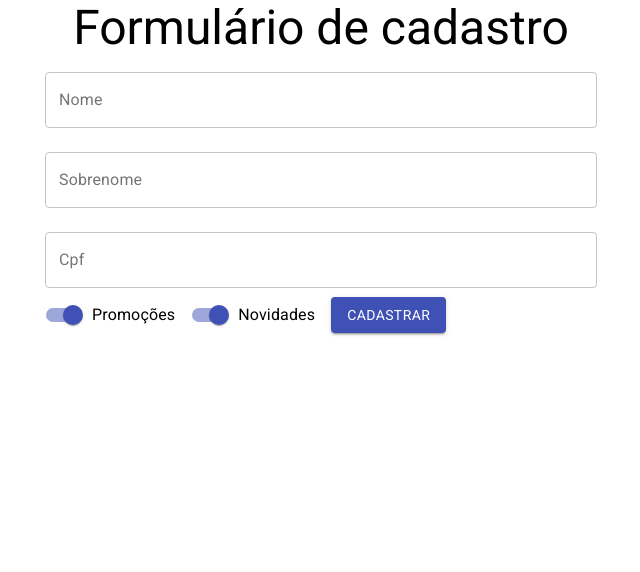
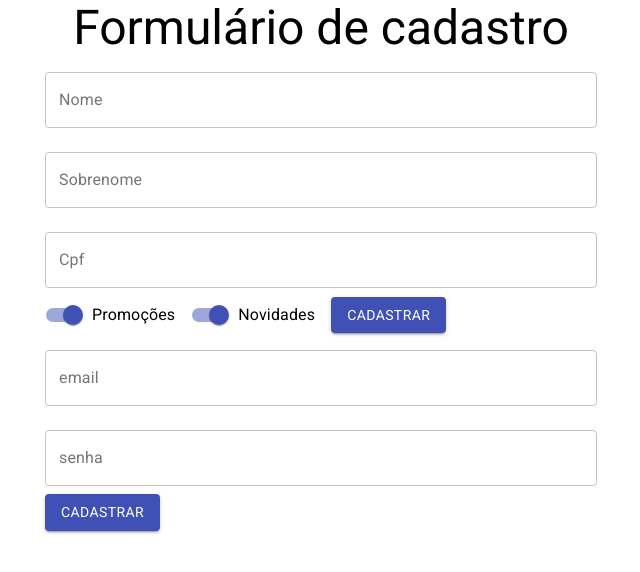
Before and after one commit to lucsimao/alura-react-function-components, a React (Create React App) app: page / in a window 1280 px wide. Shown: the top 572 px of the page, without its empty margins (319-959 px from the left). Built offline with nearby package versions, Linux system fonts and the light colour scheme.

Commit message:
feat: create dadosPessoais

```diff
--- /dev/null
+++ b/src/FormularioCadastro/DadosPessoais.jsx
@@ -0,0 +1,94 @@
+import { Button, FormControlLabel, Switch, TextField } from '@material-ui/core';
+import React, { useState } from 'react';
+
+function DadosPessoais({ aoEnviar, validarCpf }) {
+  const [nome, setNome] = useState('');
+  const [sobrenome, setSobrenome] = useState('');
+  const [cpf, setCpf] = useState('');
+  const [promocoes, setPromocoes] = useState(true);
+  const [novidades, setNovidades] = useState(true);
+  const [erros, setErros] = useState({ cpf: { valido: true, texto: '' } });
+
+  return (
+    <form
+      onSubmit={(event) => {
+        event.preventDefault();
+        aoEnviar({ nome, sobrenome, cpf, novidades, promocoes });
+      }}
+    >
+      <TextField
+        value={nome}
+        onChange={(event) => {
+          setNome(event.target.value);
+        }}
+        id="nome"
+        label="Nome"
+        variant="outlined"
+        fullWidth
+        margin="normal"
+      />
+      <TextField
+        value={sobrenome}
+        onChange={(event) => {
+          setSobrenome(event.target.value);
+        }}
+        id="sobrenome"
+        label="Sobrenome"
+        variant="outlined"
+        fullWidth
+        margin="normal"
+      />
+      <TextField
+        value={cpf}
+        onChange={(event) => {
+          setCpf(event.target.value);
+        }}
+        onBlur={(event) => {
+          const valido = validarCpf(cpf);
+          setErros({ cpf: valido });
+        }}
+        error={!erros.cpf.valido}
+        helperText={erros.cpf.texto}
+        id="cpf"
+        label="Cpf"
+        variant="outlined"
+        fullWidth
+        margin="normal"
+      />
+
+      <FormControlLabel
+        label="Promoções"
+        control={
+          <Switch
+            onChange={(event) => {
+              setPromocoes(event.target.checked);
+            }}
+            name="promocoes"
+            checked={promocoes}
+            color="primary"
+          />
+        }
+      ></FormControlLabel>
+
+      <FormControlLabel
+        label="Novidades"
+        control={
+          <Switch
+            onChange={(event) => {
+              setNovidades(event.target.checked);
+            }}
+            checked={novidades}
+            name="novidades"
+            color="primary"
+          />
+        }
+      ></FormControlLabel>
+
+      <Button type="submit" variant="contained" color="primary">
+        Cadastrar
+      </Button>
+    </form>
+  );
+}
+
+export default DadosPessoais;
--- /dev/null
+++ b/src/FormularioCadastro/DadosUsuario.jsx
@@ -0,0 +1,31 @@
+import { Button, TextField } from '@material-ui/core';
+
+import React from 'react';
+
+function DadosUsuario() {
+  return (
+    <form>
+      <TextField
+        id="email"
+        label="email"
+        type="email"
+        variant="outlined"
+        fullWidth
+        margin="normal"
+      ></TextField>
+      <TextField
+        id="senha"
+        label="senha"
+        type="password"
+        variant="outlined"
+        fullWidth
+        margin="normal"
+      ></TextField>
+      <Button type="submit" variant="contained" color="primary">
+        Cadastrar
+      </Button>
+    </form>
+  );
+}
+
+export default DadosUsuario;
--- a/src/FormularioCadastro/FormularioCadastro.jsx
+++ b/src/FormularioCadastro/FormularioCadastro.jsx
@@ -1,93 +1,13 @@
-import { Button, FormControlLabel, Switch, TextField } from '@material-ui/core';
-import React, { useState } from 'react';
+import DadosPessoais from './DadosPessoais';
+import DadosUsuario from './DadosUsuario';
+import React from 'react';
 
 function FormularioCadastro({ aoEnviar, validarCpf }) {
-  const [nome, setNome] = useState('');
-  const [sobrenome, setSobrenome] = useState('');
-  const [cpf, setCpf] = useState('');
-  const [promocoes, setPromocoes] = useState(true);
-  const [novidades, setNovidades] = useState(true);
-  const [erros, setErros] = useState({ cpf: { valido: true, texto: '' } });
-
   return (
-    <form
-      onSubmit={(event) => {
-        event.preventDefault();
-        aoEnviar({ nome, sobrenome, cpf, novidades, promocoes });
-      }}
-    >
-      <TextField
-        value={nome}
-        onChange={(event) => {
-          setNome(event.target.value);
-        }}
-        id="nome"
-        label="Nome"
-        variant="outlined"
-        fullWidth
-        margin="normal"
-      />
-      <TextField
-        value={sobrenome}
-        onChange={(event) => {
-          setSobrenome(event.target.value);
-        }}
-        id="sobrenome"
-        label="Sobrenome"
-        variant="outlined"
-        fullWidth
-        margin="normal"
-      />
-      <TextField
-        value={cpf}
-        onChange={(event) => {
-          setCpf(event.target.value);
-        }}
-        onBlur={(event) => {
-          const valido = validarCpf(cpf);
-          setErros({ cpf: valido });
-        }}
-        error={!erros.cpf.valido}
-        helperText={erros.cpf.texto}
-        id="cpf"
-        label="Cpf"
-        variant="outlined"
-        fullWidth
-        margin="normal"
-      />
-
-      <FormControlLabel
-        label="Promoções"
-        control={
-          <Switch
-            onChange={(event) => {
-              setPromocoes(event.target.checked);
-            }}
-            name="promocoes"
-            checked={promocoes}
-            color="primary"
-          />
-        }
-      ></FormControlLabel>
-
-      <FormControlLabel
-        label="Novidades"
-        control={
-          <Switch
-            onChange={(event) => {
-              setNovidades(event.target.checked);
-            }}
-            checked={novidades}
-            name="novidades"
-            color="primary"
-          />
-        }
-      ></FormControlLabel>
-
-      <Button type="submit" variant="contained" color="primary">
-        Cadastrar
-      </Button>
-    </form>
+    <>
+      <DadosPessoais aoEnviar={aoEnviar} validarCpf={validarCpf} />
+      <DadosUsuario />
+    </>
   );
 }
 
```
Also changed, not shown: 1 other file (tests, documents, lock files or other folders).
